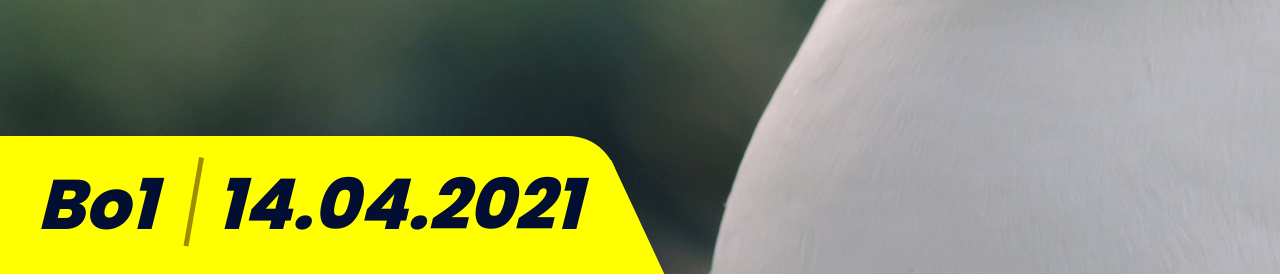
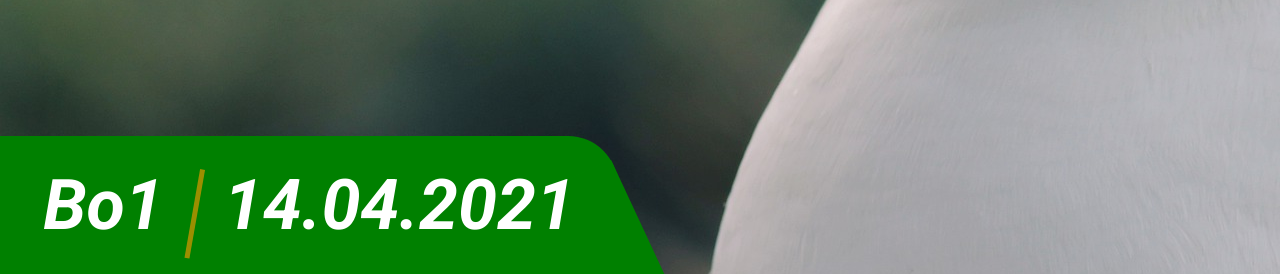
Before and after one commit to zakharych/it-event-tournament, a plain HTML site: page index.html in a window 1280 px wide. Shown: the part 806-1080 px from the top of the page. Drawn offline with Linux system fonts and the light colour scheme.

Commit message:
feat: add style control broadcast iformer blocks

```diff
--- a/index.html
+++ b/index.html
@@ -6,16 +6,16 @@
     <meta name="viewport" content="width=1920, initial-scale=1.0" />
     <title>Document</title>
     <link rel="preconnect" href="https://fonts.gstatic.com" />
-    <link rel="preconnect" href="https://fonts.gstatic.com" />
     <link
-      href="https://fonts.googleapis.com/css2?family=Poppins:wght@800&family=Roboto:ital,wght@1,700;1,900&display=swap"
+      href="https://fonts.googleapis.com/css2?family=Roboto:ital,wght@1,700;1,900&display=swap"
       rel="stylesheet"
     />
     <link rel="stylesheet" href="style.css" />
   </head>
   <body>
     <div class="wrapper">
-      <ul class="slider"></ul>
+      <ul class="slider">
+      </ul>
     </div>
     <script src="main.js"></script>
   </body>
--- a/main.js
+++ b/main.js
@@ -76,6 +76,9 @@ function createSlides(slideInfo, i) {
 
   const broadcastPosition = document.createElement("div");
   broadcastPosition.className = "broadcats-position";
+  broadcastPosition.style.backgroundColor = slideInfo.brodcas_position_color;
+  broadcastPosition.style.color = slideInfo.brodcas_font_color;
+
   broadcastPosition.innerText = slideInfo.brodcas_position;
   // if (slideInfo.brodcas_position) {
   //   broadcastPosition.classList.add(
@@ -86,6 +89,9 @@ function createSlides(slideInfo, i) {
 
   const broadcastInfo = document.createElement("div");
   broadcastInfo.className = "broadcats-info";
+  broadcastInfo.style.backgroundColor = slideInfo.brodcas_info_color;
+  broadcastInfo.style.color = slideInfo.brodcas_font_color;
+
   if (slideInfo.brodcas_info) {
     brodcasInfoArr = slideInfo.brodcas_info.split("/");
     brodcasInfoArr.forEach(element => {
--- a/slides.json
+++ b/slides.json
@@ -6,7 +6,10 @@
     "team_2_name": "TeamJ 2",
     "team_2_score": "02",
     "brodcas_position": "<PREVIOUS",
+    "brodcas_position_color": "green",
     "brodcas_info": "Bo1 / 14.04.2021 ",
+    "brodcas_info_color": "green",
+    "brodcas_font_color": "#ffffff",
     "timeOut": "0",
     "scoreBg": "true"
 
--- a/style.scss
+++ b/style.scss
@@ -114,7 +114,6 @@
   }
 }
 .broadcats-info {
-  font-family: "Poppins", sans-serif;
   position: absolute;
   display: flex;
   padding: 0 30px;
@@ -129,7 +128,6 @@
   text-align: center;
   color: #030e33;
   font-weight: 700;
-  // text-transform: uppercase;
   font-style: italic;
   font-size: 70px;
   background-color: yellow;
@@ -152,7 +150,7 @@
     content: "";
     position: absolute;
     top: -5px;
-    right: -42px;
+    right: -35px;
     display: block;
     color: #9b8f00;
     background-color: #9b8f00;
```
Also changed, not shown: style.css.
